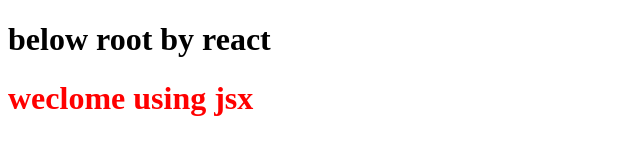
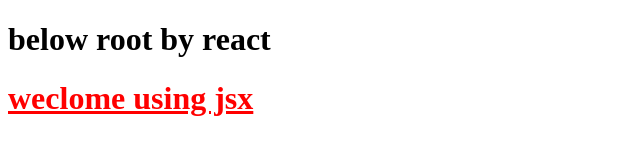
Before and after one commit to SUBHIN-TM/RE-2, a React app: page / in a window 1280 px wide. Shown: the whole page, without its empty margins (0-640 px from the left). Built offline with nearby package versions, Linux system fonts and the light colour scheme.

Commit message:
react element

```diff
--- a/app.js
+++ b/app.js
@@ -1,9 +1,10 @@
 import React from "react";
 import ReactDOM  from "react-dom/client";
 
-
+//!REACT ELEMENT
 // const heading= React.createElement("div",{id:"trys"},"welcome by parcel")
-const jsxHeading=<h1 id="trys">weclome using jsx</h1>
+const jsxHeading=<h1 id="trys" className="classgiven">weclome using jsx</h1>
+//*babel is compling this code to react for understandable jsx
 
 const root=ReactDOM.createRoot(document.getElementById("root"))
 root.render(jsxHeading)
--- a/style.css
+++ b/style.css
@@ -1,3 +1,6 @@
 #trys{
     color: red;
 }
+.classgiven{
+    text-decoration: underline;
+}
```
